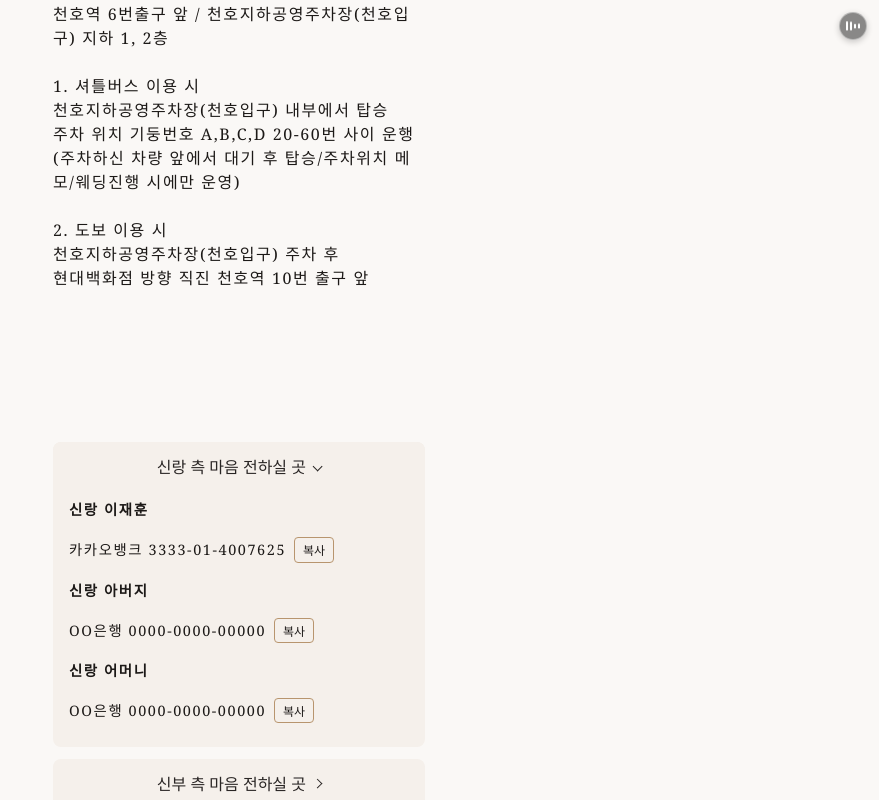
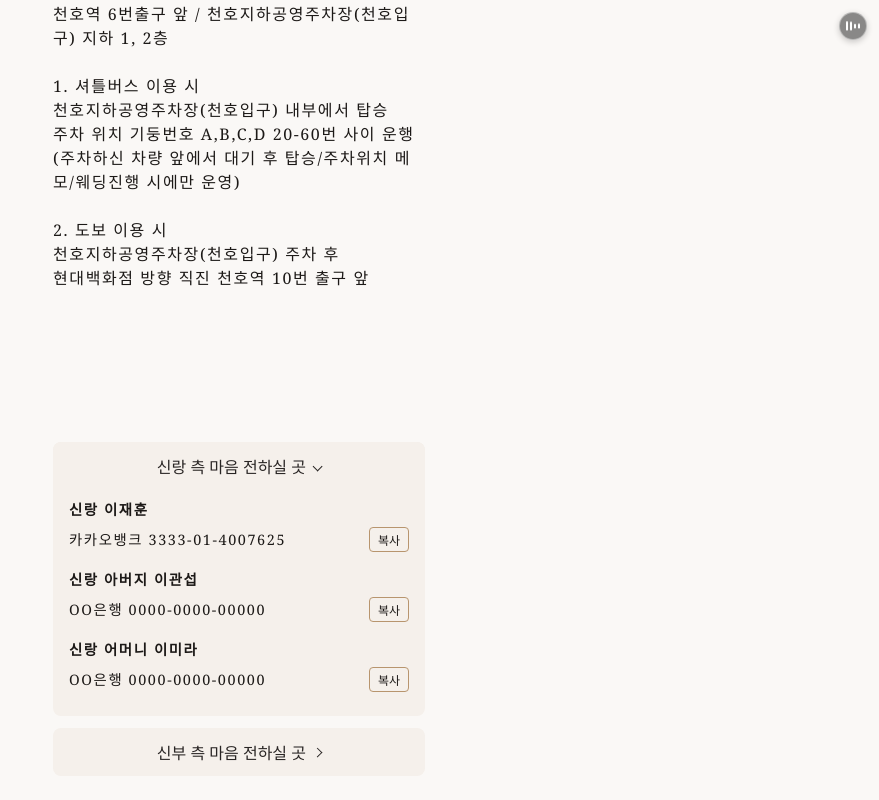
Before and after one commit to carrey2841/jaehun-wedding-invitation, a React (Vite) app: page / in a window 1280 px wide. Both pictures are taken after a click on the button "신랑 측 마음 전하실 곳". Shown: the part 3845-4645 px from the top of the page, without its empty margins (401-1280 px from the left). Built offline with nearby package versions, Linux system fonts and the light colour scheme; a web font is replaced by a local one.

Commit message:
계좌 업데이트

```diff
--- a/src/sections/Accounts.module.css
+++ b/src/sections/Accounts.module.css
@@ -76,24 +76,25 @@
   padding: 0.5rem 0;
   display: flex;
   flex-direction: column;
-  align-items: flex-start;
-  gap: 0.25rem;
+  align-items: stretch;
+  gap: 0.35rem;
   text-align: left;
 }
 
+/* 첫 줄: 소개 + 이름 */
 .relation {
   font-size: 0.9rem;
   font-weight: 600;
   color: var(--color-gray-900);
 }
 
+/* 그 아래: 계좌 */
 .accountLineWrap {
   display: flex;
   flex-wrap: wrap;
   align-items: center;
   justify-content: flex-start;
   gap: 0.5rem;
-  margin-top: 0.75rem;
 }
 
 .accountLine {
--- a/src/sections/Accounts.tsx
+++ b/src/sections/Accounts.tsx
@@ -28,13 +28,14 @@ function CopyButton({ text }: { text: string }) {
 }
 
 function AccountRow({ account }: { account: AccountInfo }) {
-  const { relation, bankName, accountNumber } = account
-  const hasInfo = bankName || accountNumber
-  if (!relation && !hasInfo) return null
+  const { relation, bankName, accountHolder, accountNumber } = account
+  const hasAccount = bankName || accountNumber
+  const title = [relation, accountHolder].filter(Boolean).join(' ').trim()
+  if (!title && !hasAccount) return null
   return (
     <div className={styles.accountRow}>
-      {relation && <div className={styles.relation}>{relation}</div>}
-      {hasInfo && (
+      {title && <div className={styles.relation}>{title}</div>}
+      {hasAccount && (
         <div className={styles.accountLineWrap}>
           <p className={styles.accountLine}>
             {[bankName, accountNumber].filter(Boolean).join(' ')}
--- a/src/stores/invitationStore.ts
+++ b/src/stores/invitationStore.ts
@@ -67,36 +67,42 @@ const initialState: InvitationData = {
   accountsBySide: {
     groom: [
       {
-        relation: '신랑 이재훈',
+        relation: '신랑',
+        accountHolder: '이재훈',
         bankName: '카카오뱅크',
         accountNumber: '3333-01-4007625',
       },
       {
         relation: '신랑 아버지',
+        accountHolder: '이관섭',
         bankName: 'OO은행',
         accountNumber: '0000-0000-00000',
       },
       {
         relation: '신랑 어머니',
+        accountHolder: '이미라',
         bankName: 'OO은행',
         accountNumber: '0000-0000-00000',
       },
     ],
     bride: [
       {
-        relation: '신부 이영주',
-        bankName: 'OO은행',
-        accountNumber: '0000-0000-00000',
+        relation: '신부',
+        accountHolder: '이영주',
+        bankName: '토스뱅크',
+        accountNumber: '1001-7608-8529',
       },
       {
         relation: '신부 아버지',
-        bankName: 'OO은행',
-        accountNumber: '0000-0000-00000',
+        accountHolder: '이승복',
+        bankName: '국민은행',
+        accountNumber: '080240281889',
       },
       {
         relation: '신부 어머니',
-        bankName: 'OO은행',
-        accountNumber: '0000-0000-00000',
+        accountHolder: '김현주',
+        bankName: '신한은행',
+        accountNumber: '110-080-984411',
       },
     ],
   },
```
